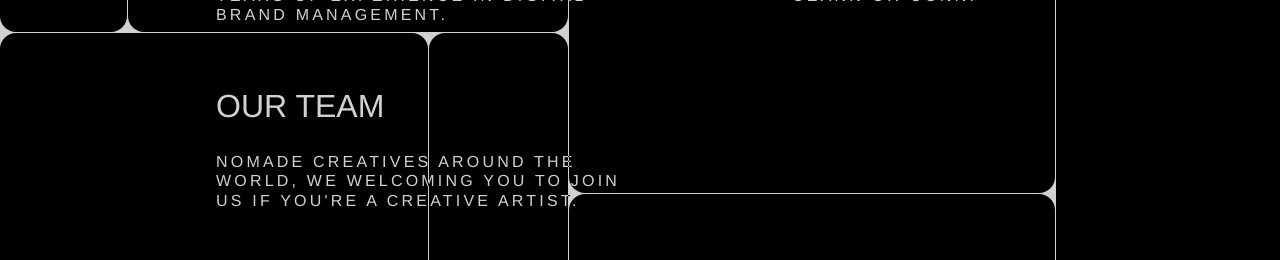
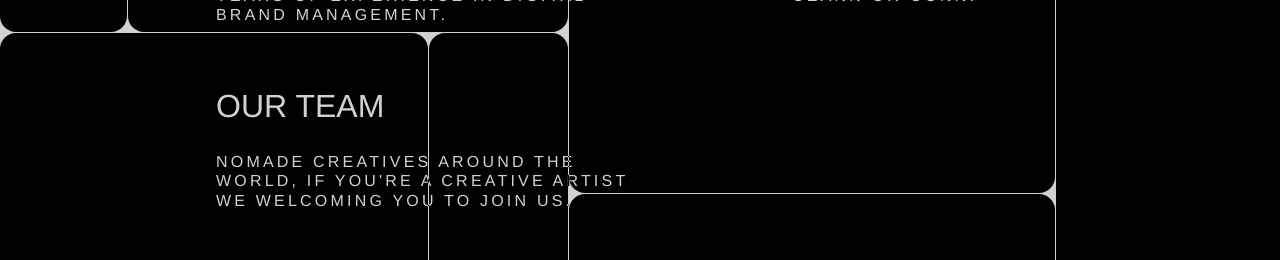
Before and after one commit to Yeiba/quinnReact, a React (Create React App) app: page / in a window 1280 px wide. Shown: the part 3160-3420 px from the top of the page. Built offline with nearby package versions, Linux system fonts and the light colour scheme; the HTML template or start-up script is replaced by a standard one.

Commit message:
content corage 2

```diff
--- a/src/App.js
+++ b/src/App.js
@@ -38,7 +38,7 @@ function App() {
             <Navbar />
             <Home />
             <Services />
-           <Projects />
+            <Projects />
             <About />
             <Contact />
           </div>
--- a/src/components/section/About/About.js
+++ b/src/components/section/About/About.js
@@ -15,12 +15,12 @@ export const About = () => {
             <div class="aboutcontant" >
 
                 <div data-aos="fade-up" class="name">yaakoub belhardi</div>
-                <div data-aos="fade-up" class="position">CEO,Founder </div>
+                <div data-aos="fade-up" class="position">CEO, Founder </div>
                 <p data-aos="fade-up" data-aos-duration="3500" class="dis"><br/>Graphic Designer and developer from Algeria. Creative, independent and detail-oriented graphic designer with seven years of experience in digital brand management.</p>
 
                 <div data-aos="fade-up" class="team">our team</div>
 
-                <p data-aos="fade-up" data-aos-duration="3500" class="dis2"><br/>Nomade creatives around the world, we welcoming you to join us if you're a creative artist.</p>
+                <p data-aos="fade-up" data-aos-duration="3500" class="dis2"><br/>Nomade creatives around the world, if you're a creative artist we welcoming you to join us.</p>
 
                     <div data-aos="fade-up" class="boit">what's quinn</div>
 
--- a/src/components/section/Contact/Contact.js
+++ b/src/components/section/Contact/Contact.js
@@ -17,7 +17,7 @@ export const Contact = () => {
 
                 <div data-aos="fade-up" class="info">jacob@quinn.com<br/>
                     yaakoubbelhardi@gamil.com<br/>
-                    said hamdine, bir mourad raïs, ALGER<br/>
+                    said hamdine, bir mourad raïs, ALGIERS<br/>
                     (+213) 558 64 84 73
 
                 </div>
--- a/src/components/section/Projects/Projects.js
+++ b/src/components/section/Projects/Projects.js
@@ -53,12 +53,11 @@ export const Projects = () => {
 
                             see project <br/>
 
-
                         </p>
 
                     </div>
                     <div class="box2">
-                        <h1 data-aos="fade-right" class="WorkH">wassila</h1>
+                        <h1 data-aos="fade-right" class="WorkH">Mansa</h1>
                         <p data-aos="fade-up" href="" class="WorkP">
 
                             see project <br/>
```
Also changed, not shown: src/components/header/Navbar.js (line endings or trailing spaces), 7 other files (tests, documents, lock files or other folders).
